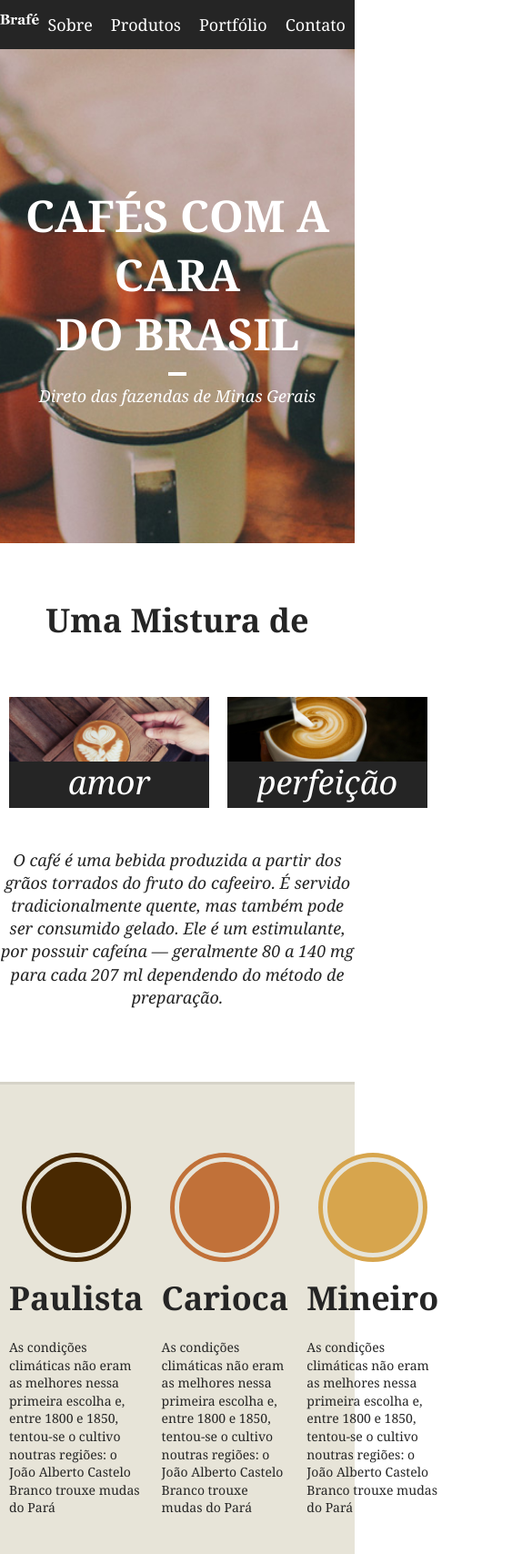
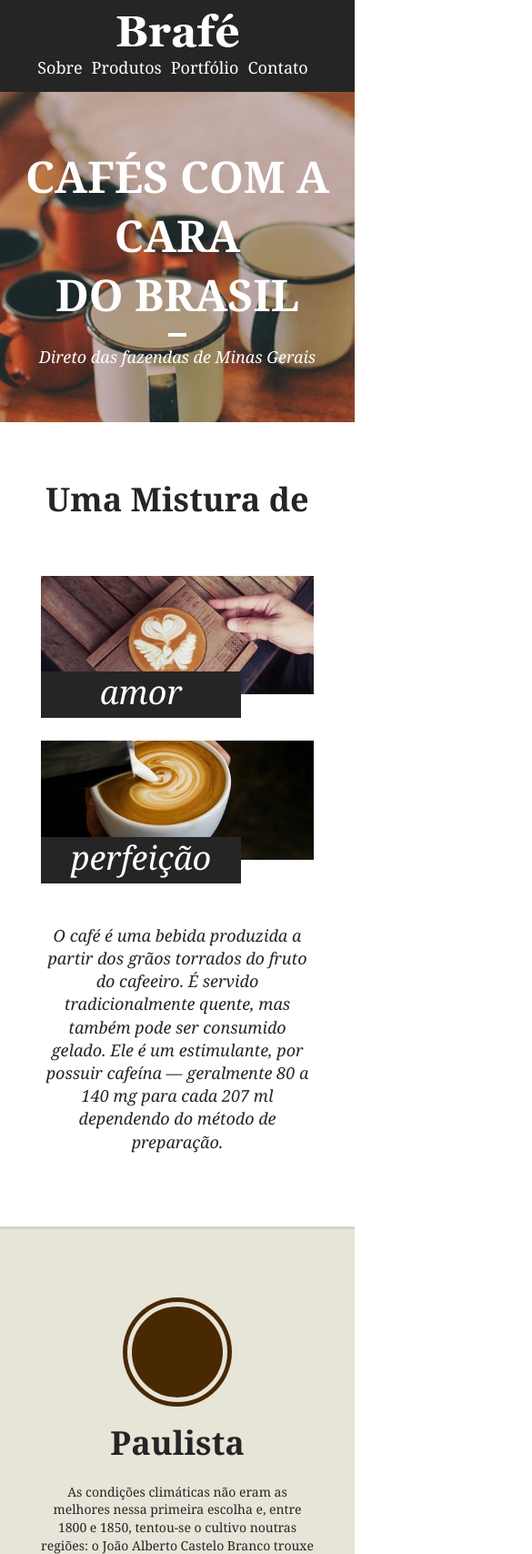
Before and after one commit to phenrique7/fem--four-card-feature-section, a plain HTML site: page index.html in a window 390 px wide. Shown: the top 1708 px of the page at 91% size, 585 px wide, since content can reach past the window. Drawn offline with Linux system fonts and the light colour scheme.

Commit message:
feat: adicionado css responsivo do layout com flexbox

```diff
--- a/css/style.css
+++ b/css/style.css
@@ -29,6 +29,13 @@ body {
   margin: 0 auto;
 }
 
+@media (max-width: 739px) {
+  .container {
+    flex-direction: column;
+    max-width: 300px;
+  }
+}
+
 /* Menu */
 
 .menu {
@@ -36,8 +43,13 @@ body {
   padding: 15px 0;
 }
 
+.menu-logo {
+  margin: 0 10px;
+}
+
 .menu-nav {
   flex: 1;
+  margin: 0 10px;
   align-self: center;
 }
 
@@ -52,6 +64,24 @@ body {
 	color: #fff;
 	font-size: 1.125em;
   padding: 10px;
+}
+
+@media (max-width: 739px) {
+  .menu-logo{
+    margin-bottom: 10px;
+  }
+
+  .menu-nav {
+    margin: 0;
+  }
+
+  .menu-logo img {
+    margin: 0 auto;
+  }
+
+  .menu-nav ul li a {
+    padding-left: 0;
+  }
 }
 
 /* Intro */
@@ -81,6 +111,12 @@ body {
 .intro p {
 	font-style: italic;
 	font-size: 1.125em;
+}
+
+@media (max-width: 739px) {
+  .intro {
+    padding: 60px 0;
+  }
 }
 
 /* Sobre */
@@ -121,6 +157,17 @@ body {
   margin: 20px auto;
   max-width: 460px;
   text-align: center;
+}
+
+@media (max-width: 739px) {
+  .sobre > p {
+    max-width: 300px;
+  }
+
+  .sobre-item {
+    margin-left: 0;
+    margin-right: 0;
+  }
 }
 
 /* Produtos */
@@ -186,6 +233,17 @@ h2.produtos-mineiro::before {
   margin: 20px auto 0 auto;
 }
 
+@media (max-width: 739px) {
+  .produtos-item {
+    margin-left: 0;
+    margin-right: 0;
+  }
+
+  .produtos-item > p {
+    text-align: center;
+  }
+}
+
 /* Locais */
 
 .locais {
@@ -227,6 +285,21 @@ h2.produtos-mineiro::before {
   padding: 10px 20px;
 }
 
+@media (max-width: 739px) {
+  .locais-item {
+    text-align: center;
+  }
+
+  .locais-info {
+    margin-top: 5px;
+  }
+
+  .locais-img, .locais-info {
+    margin-left: 0;
+    margin-right: 0;
+  }
+}
+
 /* Assine */
 
 .assine {
@@ -254,6 +327,17 @@ h2.produtos-mineiro::before {
   display: flex;
   flex-wrap: wrap;
   align-content: flex-start;
+}
+
+@media (max-width: 739px) {
+  .assine-info {
+    margin: 0 0 20px 0;
+    text-align: center;
+  }
+
+  .assine form {
+    margin: 0;
+  }
 }
 
 .assine form label {
@@ -300,3 +384,9 @@ h2.produtos-mineiro::before {
 .footer-img {
   margin: 0 10px;
 }
+
+@media (max-width: 739px) {
+  .footer p, .footer-img {
+    margin: 10px auto;
+  }
+}
```
